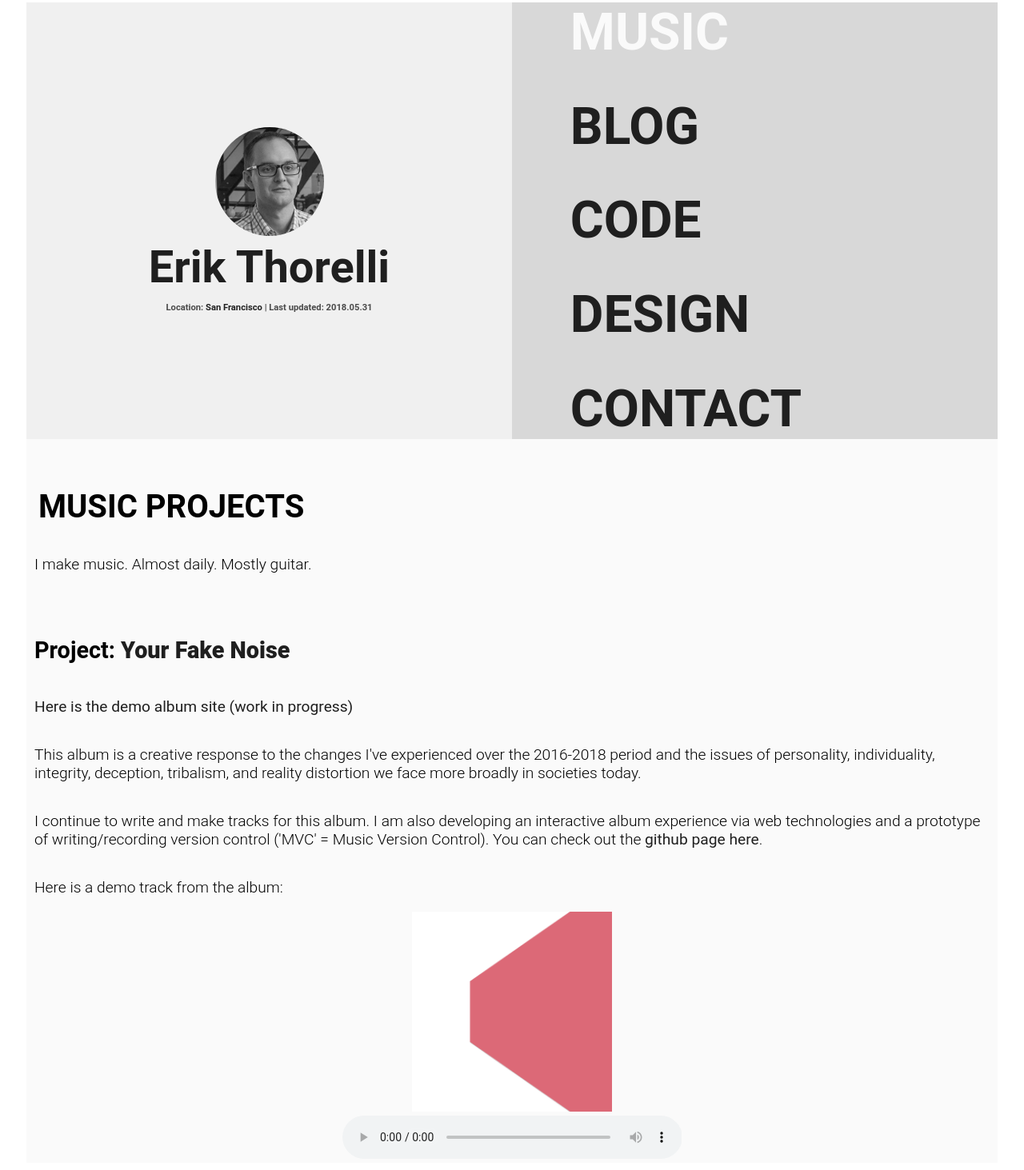
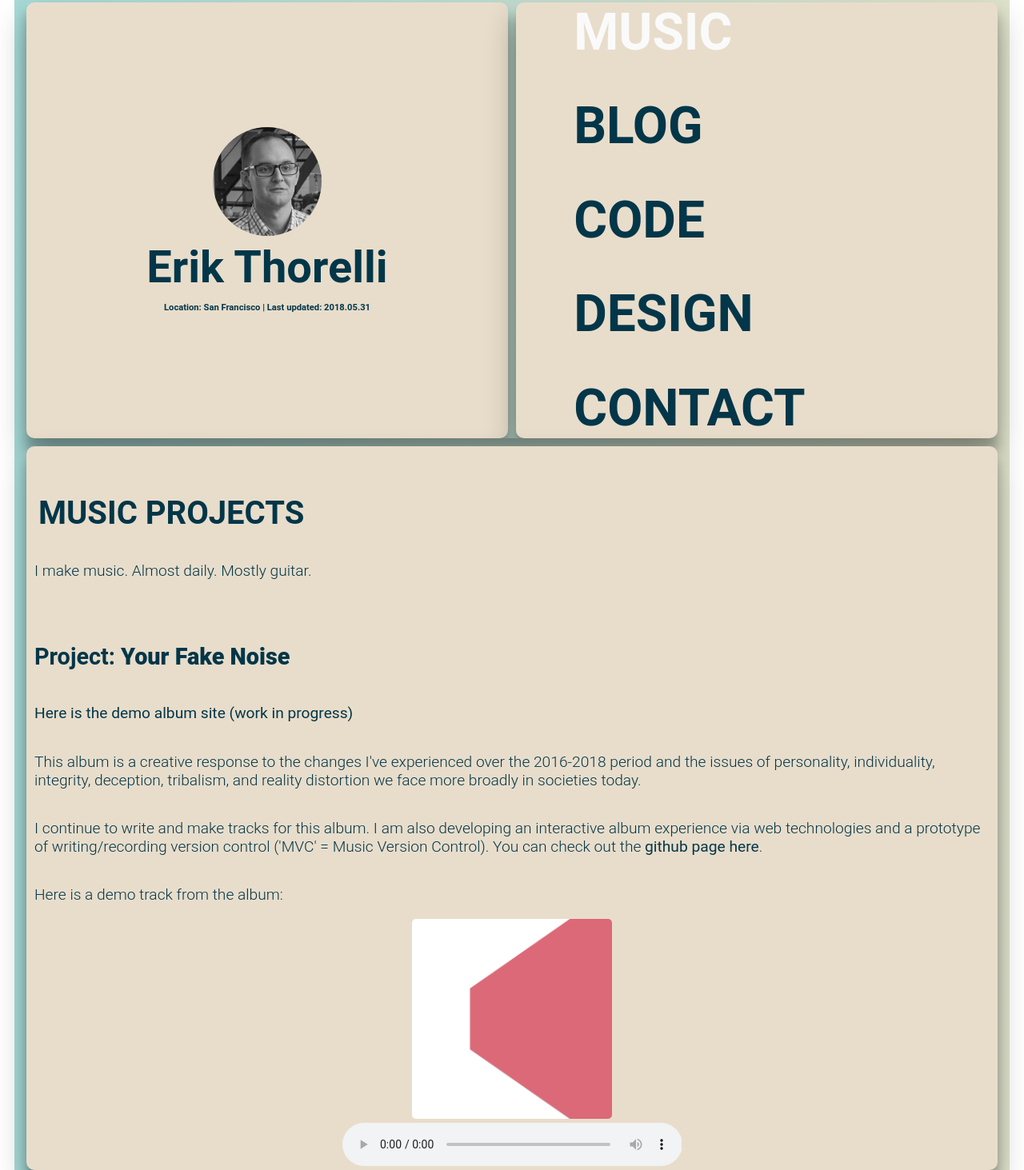
Before and after one commit to esthor/personal-website-es6-Flex, a plain HTML site: page music.html in a window 1280 px wide. Shown: the part 32-1495 px from the top of the page at 80% size. Drawn offline with Linux system fonts and the light colour scheme.

Commit message:
colors and material style the css

```diff
--- /dev/null
+++ b/css/main.css
@@ -0,0 +1,281 @@
+.container {
+    display: flex;
+    flex-direction: row;
+    padding: 15px;
+    margin: 10px;
+  }
+
+.leftSide {
+    display: flex;
+    width: 25%;
+    flex-direction: column;
+    margin-top: 10px;
+    overflow: hidden;
+}
+
+.topLeft {
+    background: rgb(240, 240, 240);
+    width: 100%;
+    margin-bottom: 10px;
+    display: flex;
+    flex-direction: column;
+    align-items: middle;
+    justify-content: center;
+}
+
+.content {
+    background: #FAFAFA;
+    width: 75%;
+    margin-left: 10px;
+    margin-top: 10px;
+}
+
+.leftMenu {
+    background: #D8D8D8;
+    width: 100%;
+    display: flex;
+    flex-direction: column;
+    align-items: middle;
+    justify-content: center;
+
+  }
+
+.footer {
+    font-family: Roboto;
+    font-weight: bold;
+    text-align: center;
+    font-size: .8em;
+    color: #9966ff;
+    background: #FAFAFA;
+    padding-top: 13px;
+    width: 100%;
+    margin-top: -10px;
+}
+
+/* topLeft Grid   */
+.avatar {
+    border-radius: 100%;
+    margin-left: auto;
+    margin-right: auto;
+    display: block;
+    margin-top: 10px;
+    height: 136px;
+}
+
+.name {
+    /* ERIK THORELLI: */
+    font-family: Roboto;
+    font-weight: bold;
+    font-size: 3.5em;
+    color: #4A4A4A;
+    text-align: center;
+    padding-top: 1%;
+    /* padding-bottom: 4%; */
+    padding-right: 4%;
+    padding-left: 4%;
+}
+
+.name p {
+    font-size: 0.2em;
+    padding: 0%;
+}
+
+/* leftMenu Grid */
+
+.innerLeftMenu {
+    padding-top: 18%;
+    padding-bottom: 18%;
+    padding-left: 12%;
+    font-family: Roboto;
+    font-weight: bold;
+    font-size: 4em;
+    color: #4A4A4A;
+    text-transform: uppercase;
+
+
+}
+
+/* Should be bold gray and when moused over should light up  */
+.navItem {
+    padding-bottom: 8%;
+
+}
+
+.lastNavItem {
+    /* No extra padding a.k.a. hacking it */
+    padding-bottom: 0%;
+}
+
+.currentNavItem {
+    color: #FAFAFA;
+    padding-bottom: 8%;
+}
+
+.currentLastNavItem {
+    color: #FAFAFA;
+    padding-bottom: 0%;
+}
+
+a {
+    text-decoration: none;
+    color: rgb(31, 31, 31);
+}
+
+a:visited {
+    /* color: #4A4A4A; */
+    text-decoration: none;
+}
+
+a:hover {
+    /* color: rgb(114, 116, 206); */
+    /* color: #C85FEB; */
+    /* color: #B19CD9; */
+
+    /* Websafe and bright */
+    color: #9966ff;
+
+}
+
+a:active {
+    color: #FAFAFA;
+}
+
+
+.content-header {
+    font-family: Roboto;
+    font-size: 2.5em;
+    font-weight: bold;
+    padding-top: 5%;
+    padding-left: 15px;
+    text-transform: uppercase;
+}
+
+.content-content {
+    font-family: Roboto;
+    font-size: 1.2em;
+    font-weight: 300;
+    width: 90%;
+
+}
+
+p, h2 {
+    padding-top: 18px;
+    padding-left: 10px;
+    padding-right: 10px;
+}
+
+.content-content  a {
+    font-weight: bolder;
+}
+
+.content-content h2 {
+    font-weight: 700;
+    /* font-size: 18px; */
+}
+
+.media-player {
+    text-align: center;
+}
+
+.media-player img {
+    width: 20%;
+    min-width: 250px;
+}
+
+audio {
+    width: 35%;
+    min-width: 250px;
+}
+
+.social-links {
+    /* vertical-align: middle; */
+    margin-left: 15px;
+    display: flex;
+    align-items:center;
+}
+
+.social-logo {
+    width: 104px;
+    max-width: 104px;
+}
+/*
+.social-links a {
+    vertical-align: top;
+} */
+
+.social-links img {
+    vertical-align: middle;
+}
+
+/* Medium screens */
+@media all and (max-width: 1395px) {
+    .container {
+    /* On medium screens, the left side (avatar box and nav) becomes two columns on same row */
+    flex-direction: column;
+    }
+    .leftSide {
+        width: 100%;
+        flex-direction: row;
+    }
+
+    .topLeft {
+        margin-bottom: 0;
+        display: flex;
+        flex-direction: column;
+        align-items: middle;
+        justify-content: center;
+    }
+
+    .avatar-div {
+        display: flex;
+        align-items: middle;
+        justify-content: center;
+}
+
+    .content {
+        width: 100%;
+        margin-left: 0px;
+        margin-top: 0px;
+        padding: 0;
+    }
+
+    .content-content {
+        width: 100%;
+    }
+
+    .innerLeftMenu {
+        padding-top: 0%;
+        padding-bottom: 0%;
+    }
+}
+
+/* Medium-small screens */
+@media all and (max-width: 800px) {
+    .container {
+        /* On small screens, we are no longer using row direction but column */
+        flex-direction: column;
+    }
+
+    .innerLeftMenu {
+        font-size: 2em;
+    }
+}
+
+
+/* Small screens */
+@media all and (max-width: 600px) {
+    .container {
+        /* On small screens, we are no longer using row direction but column */
+        flex-direction: column;
+    }
+    .leftSide {
+        width: 100%;
+        flex-direction: column;
+    }
+
+    .innerLeftMenu {
+        font-size: 2em;
+        padding-top: 0%;
+        padding-bottom: 0%;
+    }
+}
--- /dev/null
+++ b/main.material-goldfish.css
@@ -0,0 +1,319 @@
+.container {
+    display: flex;
+    flex-direction: row;
+    padding: 15px;
+    margin: 10px;
+    /* background: linear-gradient(to top right, #FAFAFA, #D8D8D8); */
+    /* background: linear-gradient(to right, #25CCB8, #9966ff); */
+    background: linear-gradient(to left, #E0E4CC, #A7DBD8);
+    border-radius: 10px;
+  }
+
+.leftSide {
+    display: flex;
+    width: 25%;
+    flex-direction: column;
+    margin-top: 10px;
+    overflow: hidden;
+    box-shadow: 0 19px 38px rgba(0,0,0,0.30), 0 15px 12px rgba(0,0,0,0.22);
+}
+
+.topLeft {
+    /* background: rgb(240, 240, 240); */
+    background: #E8DDCB;
+    width: 100%;
+    margin-bottom: 10px;
+    display: flex;
+    flex-direction: column;
+    align-items: middle;
+    justify-content: center;
+    border-radius: 10px;
+    box-shadow: 0 19px 38px rgba(0,0,0,0.30), 0 15px 12px rgba(0,0,0,0.22);
+    /* transition: all 0.3s cubic-bezier(.25,.8,.25,1); */
+
+}
+
+/* .topLeft:hover {
+    box-shadow: 0 14px 28px rgba(0,0,0,0.25), 0 10px 10px rgba(0,0,0,0.22);
+} */
+
+.content {
+    /* background: #FAFAFA; */
+    background: #E8DDCB;
+    width: 75%;
+    margin-left: 15px;
+    margin-top: 10px;
+    border-radius: 10px;
+    box-shadow: 0 19px 38px rgba(0,0,0,0.30), 0 15px 12px rgba(0,0,0,0.22);
+}
+
+.leftMenu {
+    /* background: #D8D8D8; */
+    background: #E8DDCB;
+    width: 100%;
+    display: flex;
+    flex-direction: column;
+    align-items: middle;
+    justify-content: center;
+    border-radius: 10px;
+    box-shadow: 0 19px 38px rgba(0,0,0,0.30), 0 15px 12px rgba(0,0,0,0.22);
+  }
+
+.footer {
+    font-family: Roboto;
+    font-weight: bold;
+    text-align: center;
+    font-size: .8em;
+    color: #9966ff;
+    background: #FAFAFA;
+    padding-top: 13px;
+    width:  100%;
+    margin-top: -10px;
+    border-radius: 10px;
+}
+
+/* topLeft Grid   */
+.avatar {
+    border-radius: 100%;
+    margin-left: auto;
+    margin-right: auto;
+    display: block;
+    margin-top: 10px;
+    height: 136px;
+}
+
+.name {
+    /* ERIK THORELLI: */
+    font-family: Roboto;
+    font-weight: bold;
+    font-size: 3.5em;
+    /* color: #4A4A4A; */
+    color: #033649;
+    text-align: center;
+    padding-top: 1%;
+    /* padding-bottom: 4%; */
+    padding-right: 4%;
+    padding-left: 4%;
+}
+
+.name a {
+    color: #033649;
+}
+
+.name p {
+    font-size: 0.2em;
+    padding: 0%;
+}
+
+/* leftMenu Grid */
+
+.innerLeftMenu {
+    padding-top: 18%;
+    padding-bottom: 18%;
+    padding-left: 12%;
+    font-family: Roboto;
+    font-weight: bold;
+    font-size: 4em;
+    /* color: #4A4A4A; */
+    color: #033649;
+    text-transform: uppercase;
+}
+
+.innerLeftMenu a {
+    color: #033649;
+}
+
+/* Should be bold gray and when moused over should light up  */
+.navItem {
+    padding-bottom: 8%;
+
+}
+
+.lastNavItem {
+    /* No extra padding a.k.a. hacking it */
+    padding-bottom: 0%;
+}
+
+.currentNavItem {
+    color: #FAFAFA;
+    padding-bottom: 8%;
+}
+
+.currentLastNavItem {
+    color: #FAFAFA;
+    padding-bottom: 0%;
+}
+
+a {
+    text-decoration: none;
+    color: rgb(31, 31, 31);
+}
+
+a:visited {
+    /* color: #4A4A4A; */
+    text-decoration: none;
+}
+
+a:hover {
+    /* color: rgb(114, 116, 206); */
+    /* color: #C85FEB; */
+    /* color: #B19CD9; */
+
+    /* Websafe and bright */
+    color: #9966ff;
+
+}
+
+a:active {
+    color: #FAFAFA;
+}
+
+
+.content-header {
+    font-family: Roboto;
+    font-size: 2.5em;
+    font-weight: bold;
+    padding-top: 5%;
+    padding-left: 15px;
+    text-transform: uppercase;
+    color: #033649
+}
+
+.content-content {
+    font-family: Roboto;
+    font-size: 1.2em;
+    font-weight: 300;
+    width: 90%;
+    color: #031634;
+
+}
+
+p, h2 {
+    padding-top: 18px;
+    padding-left: 10px;
+    padding-right: 10px;
+    color: #033649;
+}
+
+.content-content  a {
+    font-weight: bolder;
+    color: #033649;
+}
+
+.content-content h2 {
+    font-weight: 700;
+    /* font-size: 18px; */
+}
+
+.media-player {
+    text-align: center;
+}
+
+.media-player img {
+    width: 20%;
+    min-width: 250px;
+    border-radius: 5px;
+}
+
+audio {
+    width: 35%;
+    min-width: 250px;
+}
+
+.social-links {
+    /* vertical-align: middle; */
+    margin-left: 15px;
+    display: flex;
+    align-items:center;
+}
+
+.social-logo {
+    width: 104px;
+    max-width: 104px;
+}
+/*
+.social-links a {
+    vertical-align: top;
+} */
+
+.social-links img {
+    vertical-align: middle;
+}
+
+/* Medium screens */
+@media all and (max-width: 1395px) {
+    .container {
+    /* On medium screens, the left side (avatar box and nav) becomes two columns on same row */
+    flex-direction: column;
+    }
+    .leftSide {
+        width: 100%;
+        flex-direction: row;
+    }
+
+    .topLeft {
+        margin-bottom: 0;
+        display: flex;
+        flex-direction: column;
+        align-items: middle;
+        justify-content: center;
+        margin-right: 10px;
+    }
+
+    .avatar-div {
+        display: flex;
+        align-items: middle;
+        justify-content: center;
+}
+
+    .content {
+        width: 100%;
+        margin-left: 0px;
+        margin-top: 10px;
+        padding: 0;
+    }
+
+    .content-content {
+        width: 100%;
+    }
+
+    .innerLeftMenu {
+        padding-top: 0%;
+        padding-bottom: 0%;
+    }
+}
+
+/* Medium-small screens */
+@media all and (max-width: 800px) {
+    .container {
+        /* On small screens, we are no longer using row direction but column */
+        flex-direction: column;
+    }
+
+    .innerLeftMenu {
+        font-size: 2em;
+    }
+}
+
+
+/* Small screens */
+@media all and (max-width: 600px) {
+    .container {
+        /* On small screens, we are no longer using row direction but column */
+        flex-direction: column;
+    }
+    .leftSide {
+        width: 100%;
+        flex-direction: column;
+    }
+
+.topLeft {
+    margin-bottom: 10px;
+}
+
+    .innerLeftMenu {
+        font-size: 2em;
+        padding-top: 0%;
+        padding-bottom: 0%;
+    }
+}
--- a/music.html
+++ b/music.html
@@ -14,7 +14,7 @@
     <meta http-equiv="X-UA-Compatible" content="IE=edge">
     <title>Erik Thorelli - MUSIC</title>
     <meta name="viewport" content="width=device-width, initial-scale=1">
-    <link rel="stylesheet" type="text/css" media="screen" href="main.css" />
+    <link rel="stylesheet" type="text/css" media="screen" href="main.material-goldfish.css" />
     <script src="main.js"></script>
 </head>
 <body>
```
Also changed, not shown: blog.html (+1 -1 lines), code.html (+1 -1 lines), contact.html (+1 -1 lines), design.html (+1 -1 lines), index.html (+2 -2 lines), css/main.backup.css (renamed from main.css), css/main.terra.css (renamed from main.terra.css).
